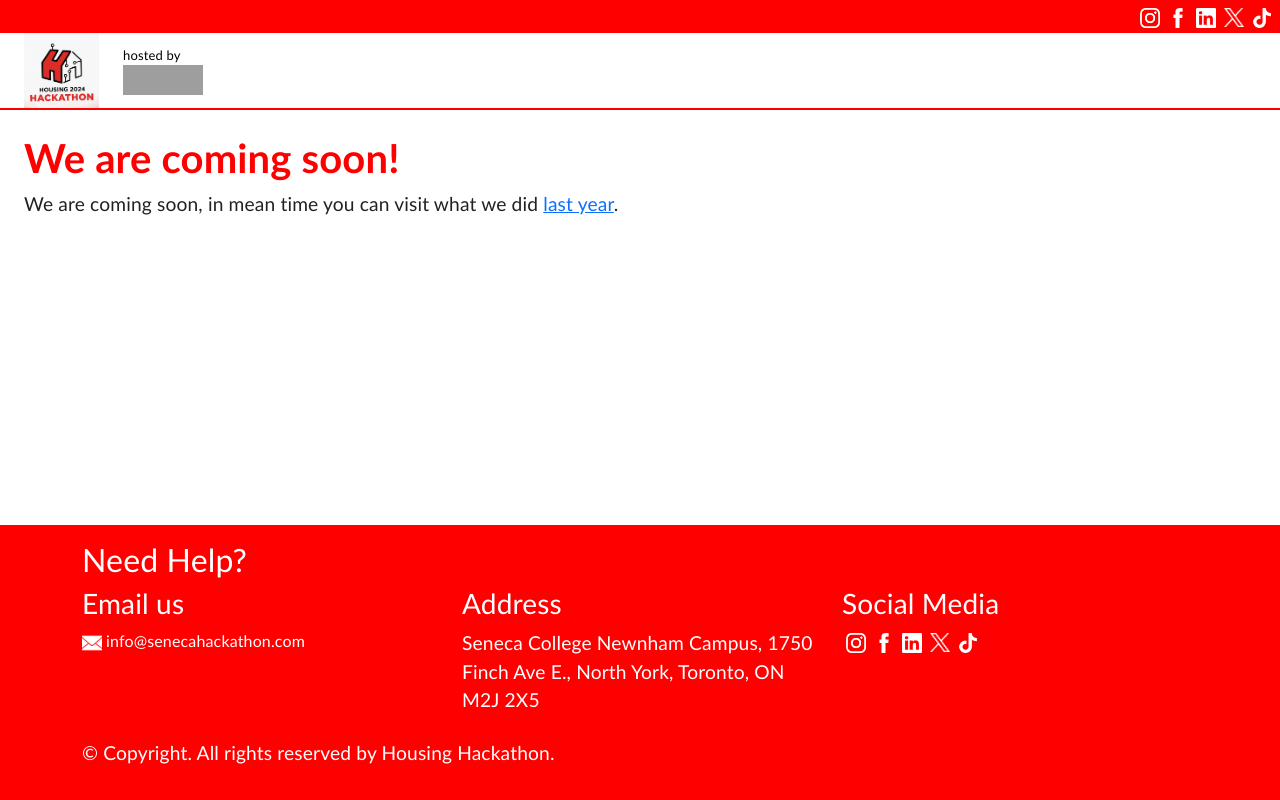
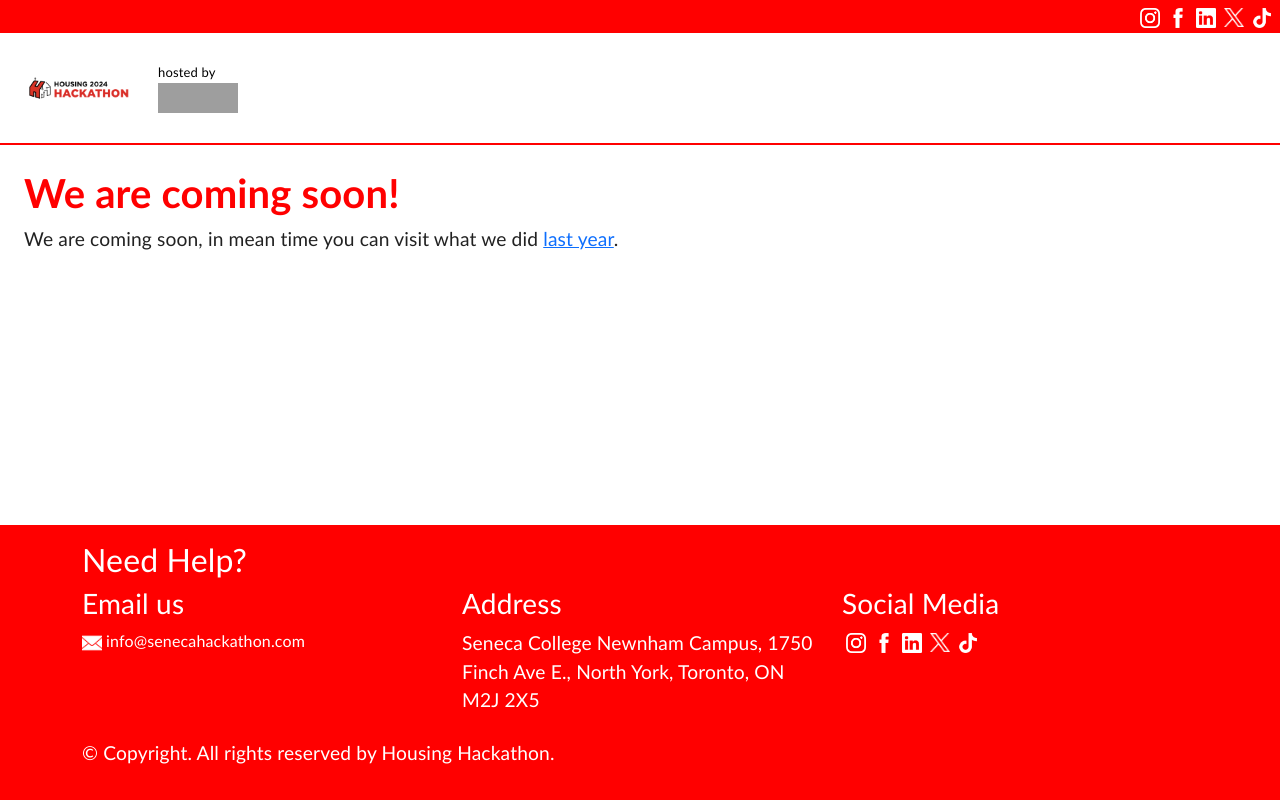
Before and after one commit to busycaesar/Seneca-Hackathon, a Next.js app: page / in a window 1280 px wide. Built offline with nearby package versions, Linux system fonts and the light colour scheme; grey boxes are pictures that could not be loaded.

Commit message:
Updated Hackathon Logo!

```diff
--- a/src/components/navbar.jsx
+++ b/src/components/navbar.jsx
@@ -32,8 +32,8 @@ export default function DrawerAppBar() {
       <Image
         src={HackathonLogo}
         alt="Seneca Hackathon 2024's logo"
-        width={100}
-        height={100}
+        width={130}
+        height={130}
       />
       <div style={{ fontSize: "small", marginTop: "0.5em" }}>
         <strong>hosted by</strong>
@@ -89,8 +89,8 @@ export default function DrawerAppBar() {
                 <Image
                   src={HackathonLogo}
                   alt="Seneca Hackathon 2024's logo"
-                  width={75}
-                  height={75}
+                  width={110}
+                  height={110}
                 />
               </Col>
               <Col className="d-flex align-items-center">
```
Also changed, not shown: src/svgs/hack-logo.png.
